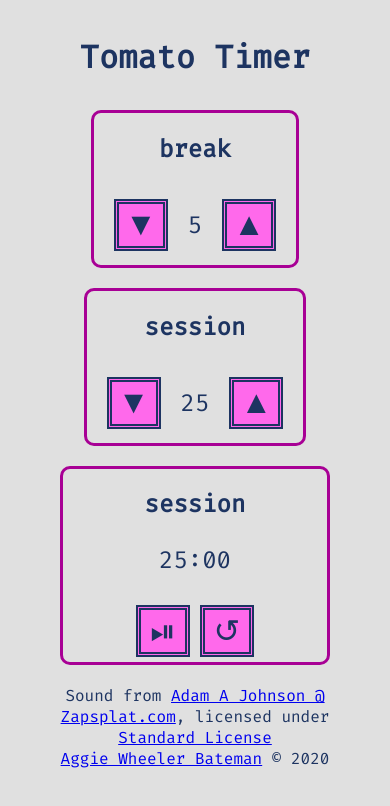
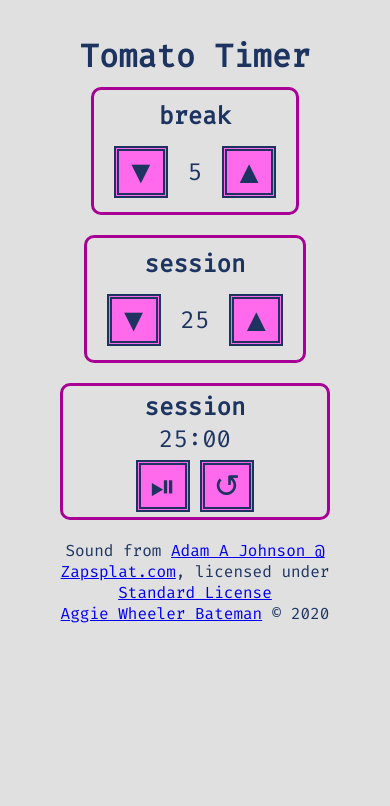
Before and after one commit to UmarNaeem7/25-plus-5-clock, a React (Create React App) app in the folder client/: page / in a window 390 px wide. Shown: the top 806 px of the page. Built offline with nearby package versions, Linux system fonts and the light colour scheme.

Commit message:
Add media query with h1, h2, #timer-label, and #time-left
margins set

```diff
--- a/client/src/App.css
+++ b/client/src/App.css
@@ -47,3 +47,22 @@ button:active {
 footer {
     margin-top: 20px;
 }
+
+@media only screen and (max-width: 600px) {
+    h1 {
+        margin-bottom: 0;
+        margin-top: 20px;
+    }
+
+    h2 {
+        margin: 10px 0 auto;
+    }
+
+    #timer-label {
+        margin: 5px 0 auto;
+    }
+
+    #time-left {
+        margin: 0 auto;
+    }
+}
```
